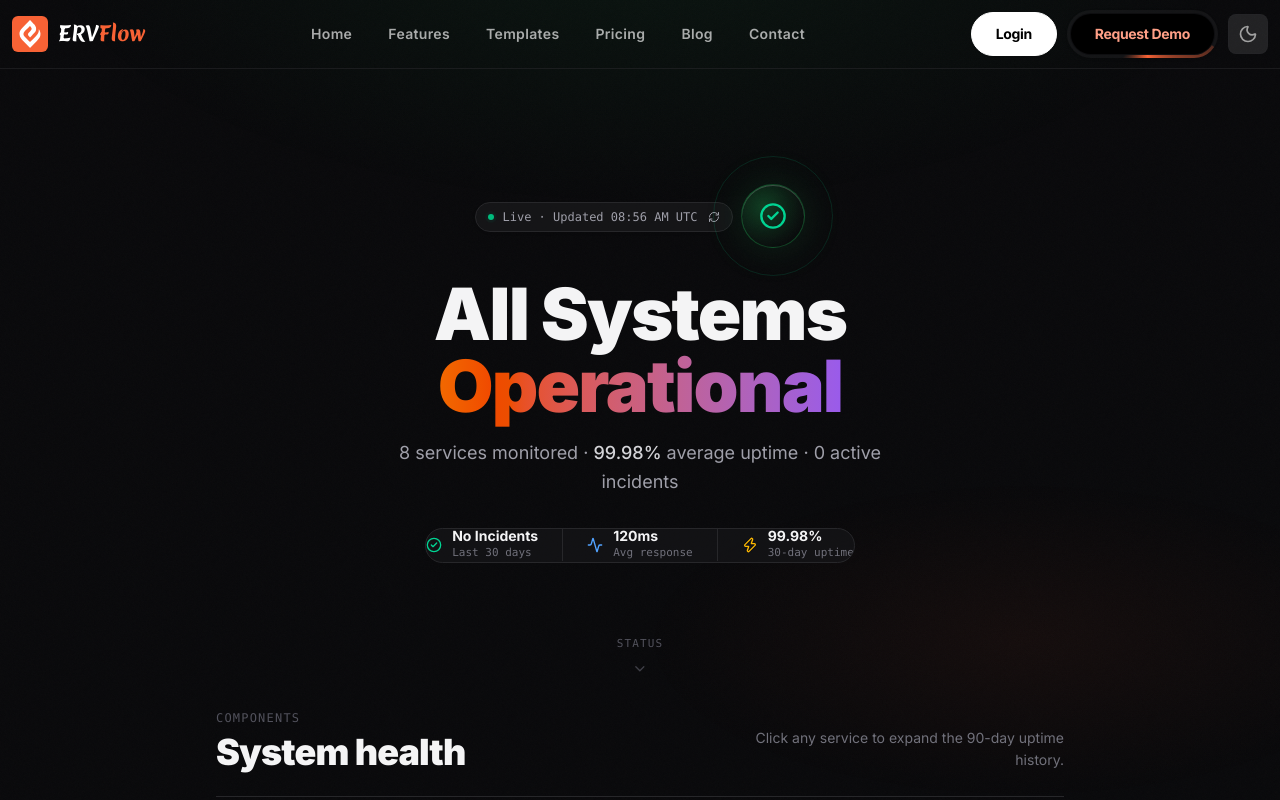
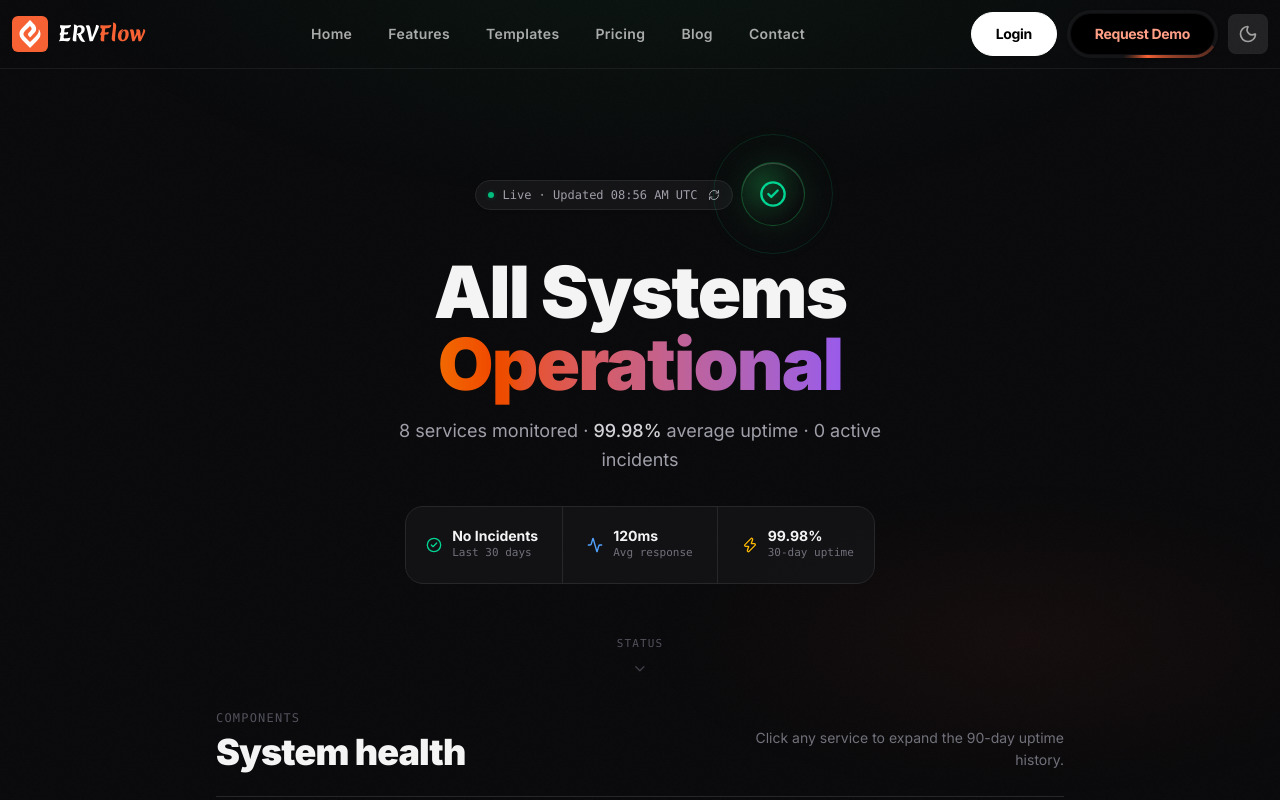
Before and after one commit to cssExpert/ervflow, a Next.js app in the folder frontend/: page /status in a window 1280 px wide. Shown: the top 800 px of the page. Built offline with nearby package versions, Linux system fonts and the light colour scheme.

Commit message:
changes for Status Page.

```diff
--- a/frontend/app/status/page.tsx
+++ b/frontend/app/status/page.tsx
@@ -637,9 +637,9 @@ export default function StatusPage() {
               delay: 0.44,
               ease: [0.22, 1, 0.36, 1],
             }}
-            className="mt-8 w-full max-w-sm sm:max-w-none sm:w-auto mx-auto grid grid-cols-3 sm:inline-flex sm:items-center sm:gap-6 rounded-2xl border border-zinc-200 dark:border-zinc-800 bg-white/80 dark:bg-zinc-900/60 backdrop-blur-sm shadow-sm dark:shadow-none overflow-hidden"
+            className="mt-8 w-full max-w-sm sm:max-w-none sm:w-auto mx-auto px-3 md:px-5 grid grid-cols-3 sm:inline-flex sm:items-center sm:gap-6 rounded-2xl border border-zinc-200 dark:border-zinc-800 bg-white/80 dark:bg-zinc-900/60 backdrop-blur-sm shadow-sm dark:shadow-none overflow-hidden"
           >
-            <div className="flex justify-center py-4 sm:py-0 sm:px-0 border-r border-zinc-200 dark:border-zinc-800 sm:border-0">
+            <div className="flex justify-center py-4 sm:py-5 sm:px-0 border-r border-zinc-200 dark:border-zinc-800 sm:border-0">
               <StatPill
                 icon={
                   <CheckCircle2 className="w-4 h-4 text-emerald-600 dark:text-emerald-400" />
@@ -649,7 +649,7 @@ export default function StatusPage() {
               />
             </div>
             <div className="flex justify-center py-4 sm:py-0 sm:px-0 border-r border-zinc-200 dark:border-zinc-800 sm:border-0 sm:contents">
-              <div className="hidden sm:block w-px h-8 bg-zinc-200 dark:bg-zinc-800" />
+              <div className="hidden sm:block w-px h-19 bg-zinc-200 dark:bg-zinc-800" />
               <StatPill
                 icon={
                   <Activity className="w-4 h-4 text-blue-500 dark:text-blue-400" />
@@ -659,7 +659,7 @@ export default function StatusPage() {
               />
             </div>
             <div className="flex justify-center py-4 sm:py-0 sm:contents">
-              <div className="hidden sm:block w-px h-8 bg-zinc-200 dark:bg-zinc-800" />
+              <div className="hidden sm:block w-px h-19 bg-zinc-200 dark:bg-zinc-800" />
               <StatPill
                 icon={
                   <Zap className="w-4 h-4 text-amber-500 dark:text-amber-400" />
```
